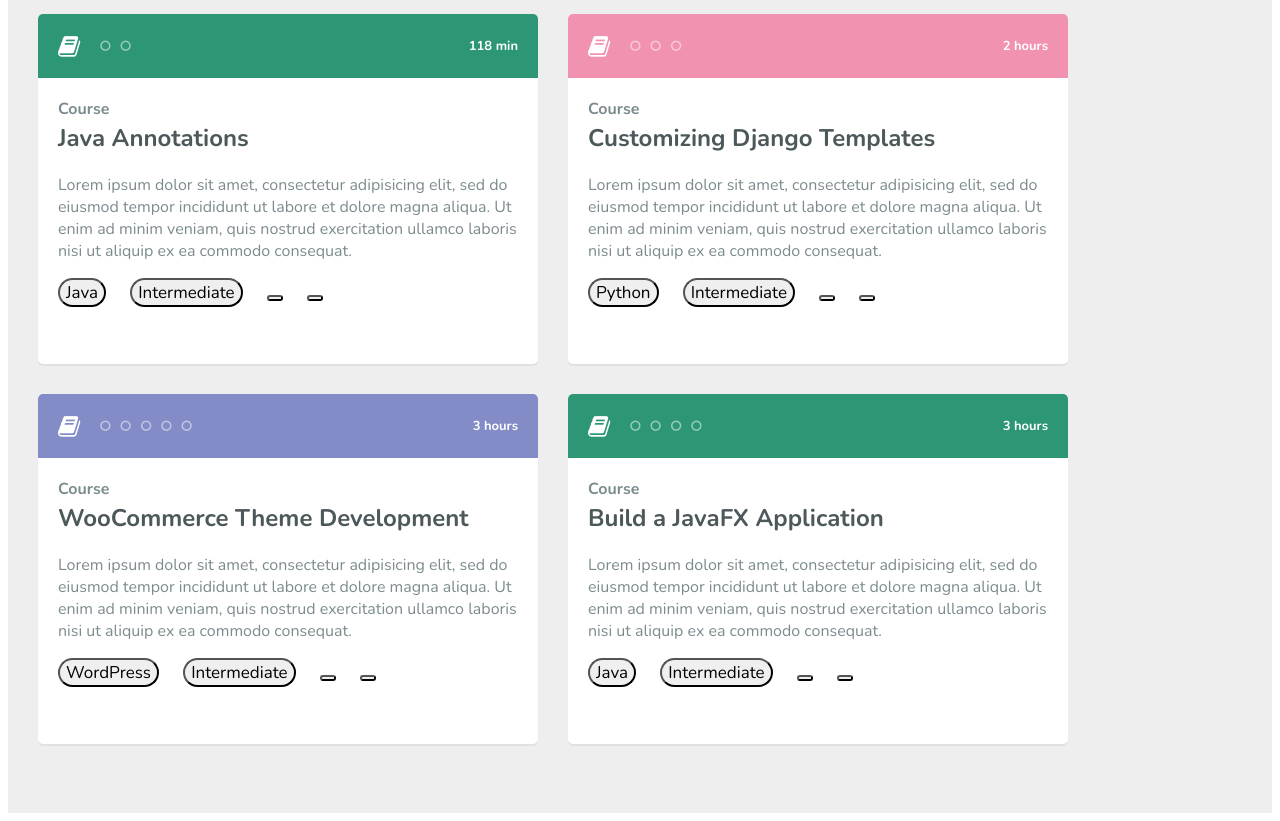
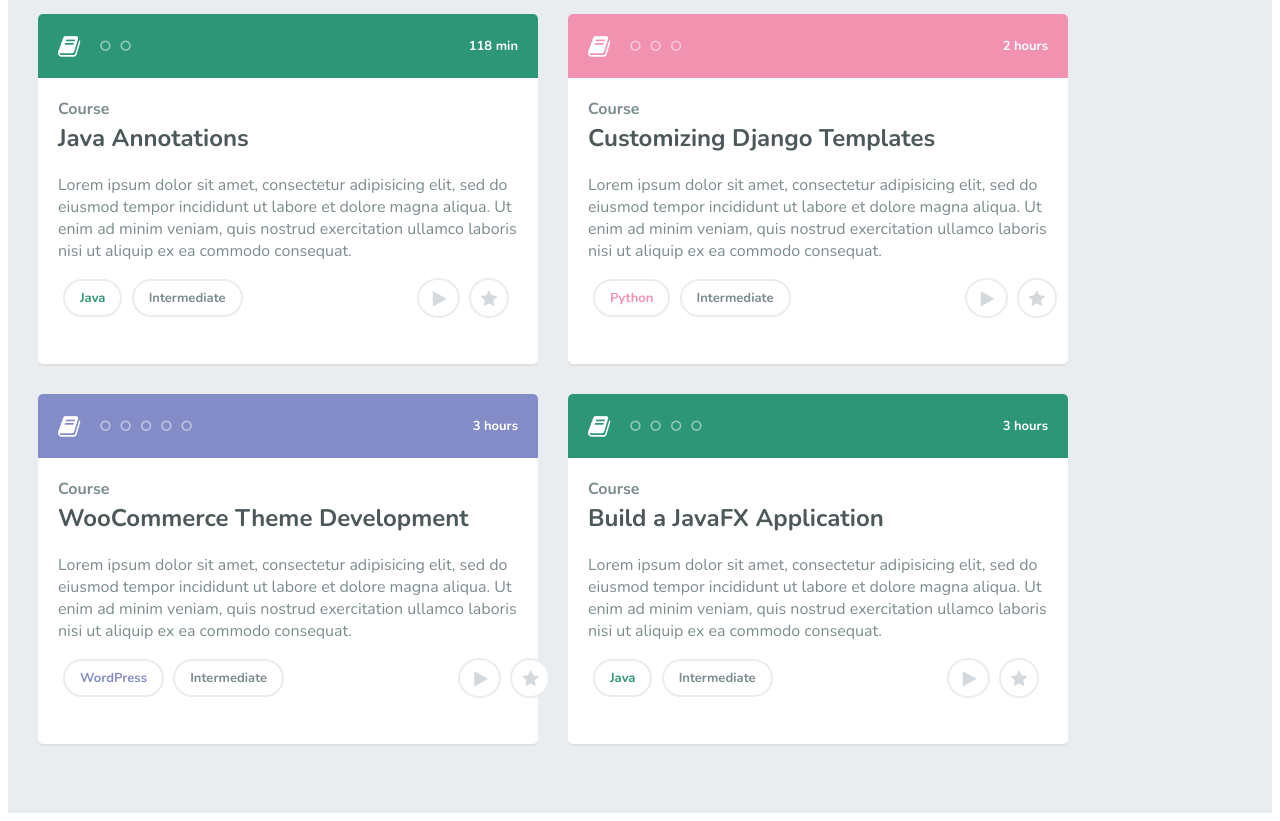
Before and after one commit to gracielundell/treehouseMockUp, a plain HTML site: page index.html in a window 1280 px wide. Shown: the part 95-916 px from the top of the page. Drawn offline with nearby package versions, Linux system fonts and the light colour scheme.

Commit message:
Add styling to star and play buttons

```diff
--- a/css/styles.css
+++ b/css/styles.css
@@ -1,5 +1,5 @@
 #wrapper, header {
-  background-color: #eee;
+  background-color: #EAEDEF;
   font-family: "Nunito", sans-serif;
   overflow: auto;
 }
@@ -27,10 +27,36 @@ header img {
 }
 
 button {
-  margin-left: 20px;
-  font-size: 17px;
+  margin-left: 25px;
+  margin-right: -20px;
   font-family: "Nunito", sans-serif;
-  border-radius: 25px;;
+  border-radius: 25px;
+  background-color: white;
+  box-shadow: none;
+  border: 2px solid #EAEDEF;
+  font-size: 13px;
+  font-weight: bold;
+  padding: 8px 15px;
+  color: #7B8B8E;
+  vertical-align: middle;
+}
+
+.star-btn, .play-btn {
+  color: #D4D9DD;
+  width: 40px;
+  height: 40px;
+  border-radius: 50%;
+  padding-right: 25px;
+  padding-left: 14px;
+  padding-top: 10px;
+}
+.star-btn {
+  padding-left: 10px;
+}
+
+.play-btn {
+  margin-left: 190px;
+
 }
 
 .card h4, h2, p{
@@ -83,6 +109,10 @@ i {
   opacity: .5;
 }
 
+.java-btn {
+  color: #2C9676;
+}
+
 #java, #woo {
   margin-left: 30px;
 }
@@ -95,8 +125,16 @@ i {
   background-color: #F092B0;
 }
 
+#python-btn {
+  color: #F092B0;
+}
+
 #woo .topBar {
   background-color: #838CC7;
+}
+
+#wordpress-btn {
+  color: #838CC7;
 }
 
 #javaFX .topBar {
--- a/index.html
+++ b/index.html
@@ -24,10 +24,10 @@
         <p>
           Lorem ipsum dolor sit amet, consectetur adipisicing elit, sed do eiusmod tempor incididunt ut labore et dolore magna aliqua. Ut enim ad minim veniam, quis nostrud exercitation ullamco laboris nisi ut aliquip ex ea commodo consequat.
         </p>
-        <button type="button" name="button">Java</button>
-        <button type="button" name="button">Intermediate</button>
-        <button type="button" name="button"></button>
-        <button type="button" name="button"></button>
+          <button class="java-btn" type="button" name="button">Java</button>
+          <button type="button" name="button">Intermediate</button>
+          <button class="play-btn" type="button" name="button"><i class="fa fa-play fa-lg"></i></button>
+          <button class="star-btn" type="button" name="button"><i class="fa fa-star fa-lg"></i></button>
       </div>
       <div class="card" id="django">
         <div class="topBar">
@@ -42,10 +42,10 @@
         <p>
           Lorem ipsum dolor sit amet, consectetur adipisicing elit, sed do eiusmod tempor incididunt ut labore et dolore magna aliqua. Ut enim ad minim veniam, quis nostrud exercitation ullamco laboris nisi ut aliquip ex ea commodo consequat.
         </p>
-        <button type="button" name="button">Python</button>
+        <button id="python-btn" type="button" name="button">Python</button>
         <button type="button" name="button">Intermediate</button>
-        <button type="button" name="button"></button>
-        <button type="button" name="button"></button>
+        <button class="play-btn" type="button" name="button"><i class="fa fa-play fa-lg"></i></button>
+        <button class="star-btn" type="button" name="button"><i class="fa fa-star fa-lg"></i></button>
       </div>
       <div class="card" id="woo">
         <div class="topBar">
@@ -62,10 +62,10 @@
         <p>
           Lorem ipsum dolor sit amet, consectetur adipisicing elit, sed do eiusmod tempor incididunt ut labore et dolore magna aliqua. Ut enim ad minim veniam, quis nostrud exercitation ullamco laboris nisi ut aliquip ex ea commodo consequat.
         </p>
-        <button type="button" name="button">WordPress</button>
+        <button id="wordpress-btn" type="button" name="button">WordPress</button>
         <button type="button" name="button">Intermediate</button>
-        <button type="button" name="button"></button>
-        <button type="button" name="button"></button>
+        <button class="play-btn" type="button" name="button"><i class="fa fa-play fa-lg"></i></button>
+        <button class="star-btn" type="button" name="button"><i class="fa fa-star fa-lg"></i></button>
       </div>
       <div class="card" id="javaFX">
         <div class="topBar">
@@ -81,10 +81,10 @@
         <p>
           Lorem ipsum dolor sit amet, consectetur adipisicing elit, sed do eiusmod tempor incididunt ut labore et dolore magna aliqua. Ut enim ad minim veniam, quis nostrud exercitation ullamco laboris nisi ut aliquip ex ea commodo consequat.
         </p>
-        <button type="button" name="button">Java</button>
+        <button class="java-btn" type="button" name="button">Java</button>
         <button type="button" name="button">Intermediate</button>
-        <button type="button" name="button"></button>
-        <button type="button" name="button"></button>
+        <button class="play-btn" type="button" name="button"><i class="fa fa-play fa-lg"></i></button>
+        <button class="star-btn" type="button" name="button"><i class="fa fa-star fa-lg"></i></button>
       </div>
     </div>
   </body>
```
